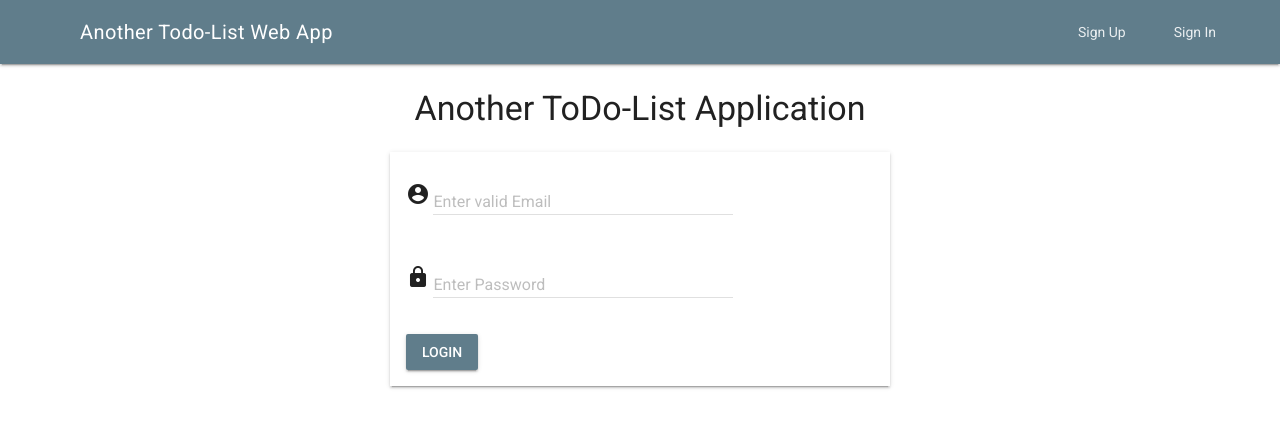
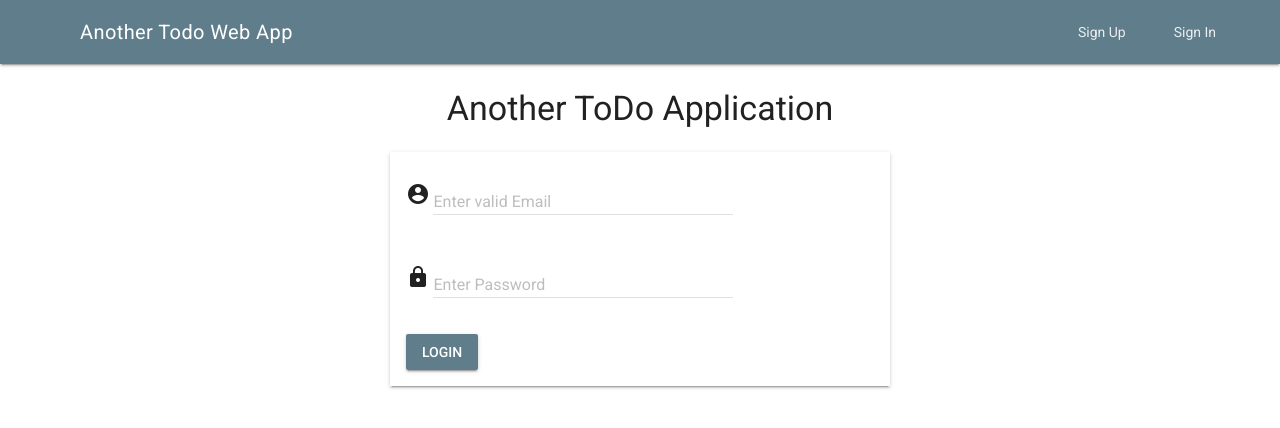
Before and after one commit to peterloos/AnotherToDoApp_Web, a plain HTML site: page index.html in a window 1280 px wide. Drawn offline with nearby package versions, Linux system fonts and the light colour scheme; no server answers.

Commit message:
Renamed main menu of index.html

```diff
--- a/index.html
+++ b/index.html
@@ -19,7 +19,7 @@
         <div class="mdl-layout mdl-js-layout">
             <header class="mdl-layout__header">
                 <div class="mdl-layout__header-row">
-                    <span class="mdl-layout__title">Another Todo-List Web App</span>
+                    <span class="mdl-layout__title">Another Todo Web App</span>
                     <div class="mdl-layout-spacer"></div>
                     <nav class="mdl-navigation">
                         <a id="navLinkSignUp" class="mdl-navigation__link" href="#">Sign Up</a>
@@ -30,7 +30,7 @@
 
             <main class="mdl-layout__content  main_content">
 
-                <h3>Another ToDo-List Application</h3>
+                <h3>Another ToDo Application</h3>
 
                 <div class="login-form-div mdl-grid mdl-shadow--2dp">
 
```
